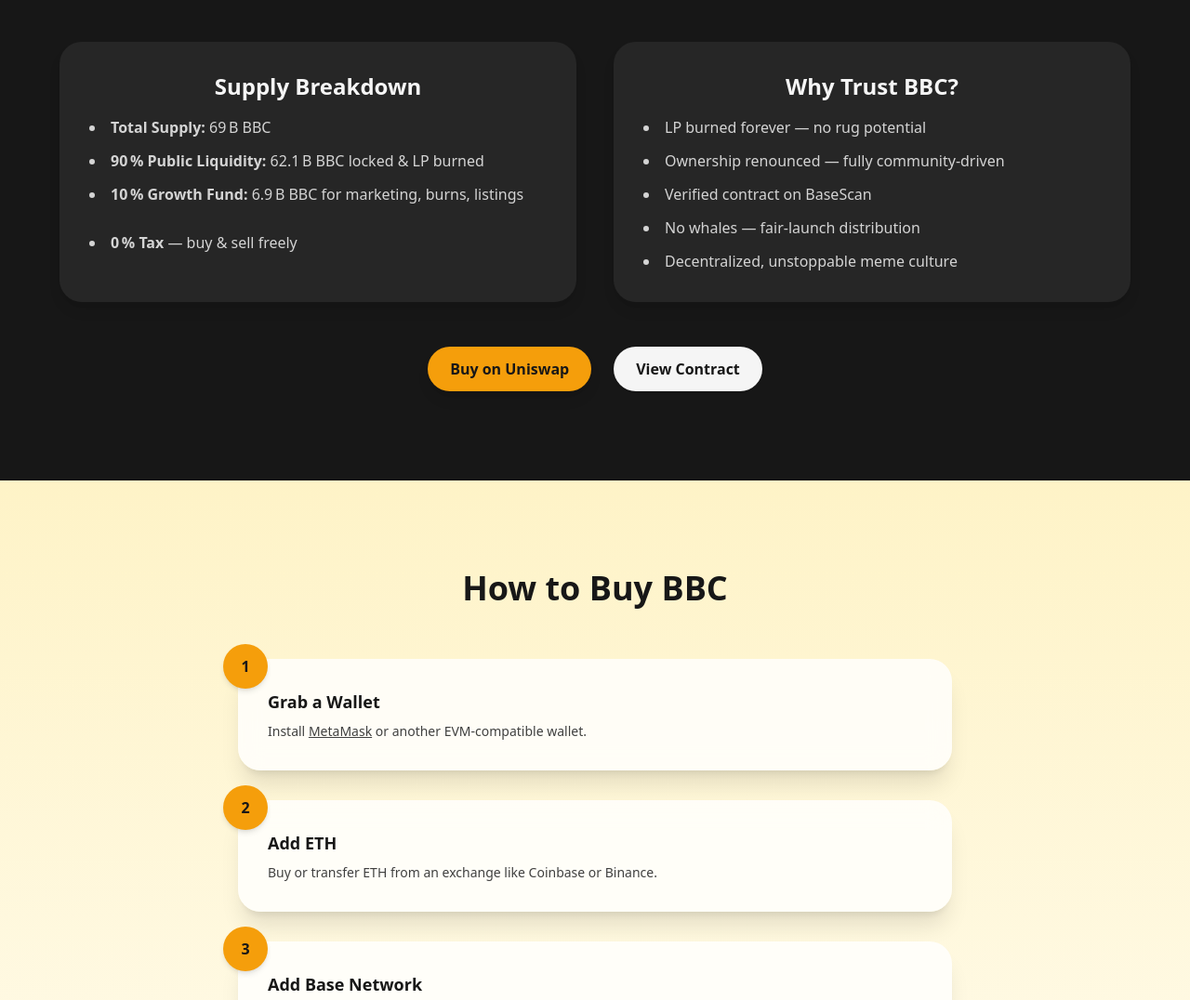
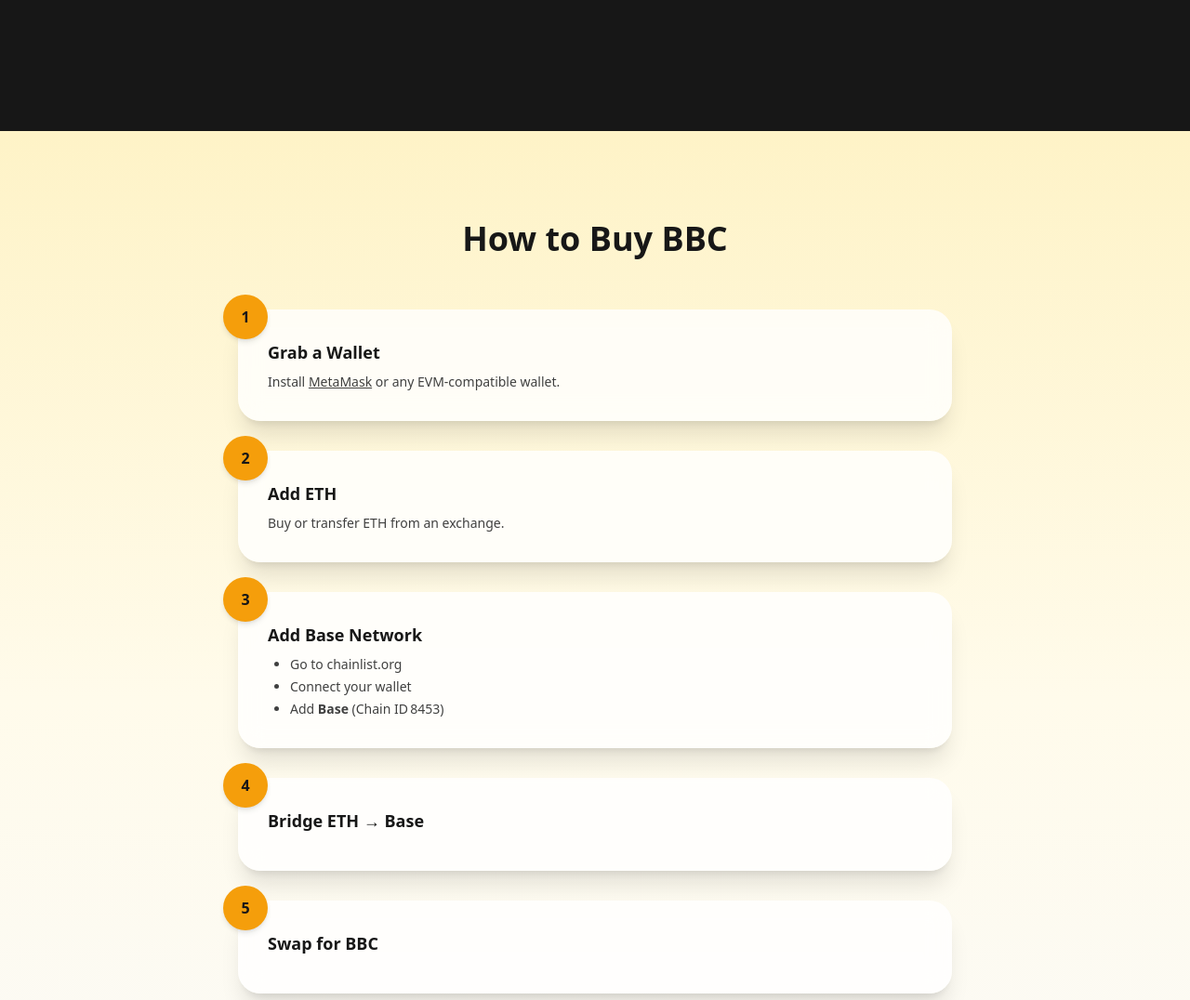
Before and after one commit to cbriner/big_black_coin, a plain HTML site: page index.html in a window 1280 px wide. Shown: the part 968-2044 px from the top of the page at 93% size. Drawn offline with nearby package versions, Linux system fonts and the light colour scheme.

Commit message:
index update

```diff
--- a/index.html
+++ b/index.html
@@ -63,35 +63,11 @@
     </div>
   </section>
 
-  <!-- Tokenomics -->
+  <!-- Tokenomics (content omitted for brevity) -->
   <section id="tokenomics" class="py-24 bg-neutral-900 text-neutral-100 px-6">
     <div class="max-w-6xl mx-auto text-center">
       <h2 class="text-3xl sm:text-4xl font-bold mb-12">Tokenomics</h2>
-      <div class="grid grid-cols-1 md:grid-cols-2 gap-10">
-        <div class="bg-neutral-800 p-8 rounded-3xl shadow-lg">
-          <h3 class="text-2xl font-semibold mb-4">Supply Breakdown</h3>
-          <ul class="space-y-3 list-disc list-inside text-neutral-300 text-left">
-            <li><strong>Total Supply:</strong> 69 B BBC</li>
-            <li><strong>90 % Public Liquidity:</strong> 62.1 B BBC locked &amp; LP burned</li>
-            <li><strong>10 % Growth Fund:</strong> 6.9 B BBC for marketing, burns, listings</li>
-            <li class="pt-4"><strong>0 % Tax</strong> — buy &amp; sell freely</li>
-          </ul>
-        </div>
-        <div class="bg-neutral-800 p-8 rounded-3xl shadow-lg">
-          <h3 class="text-2xl font-semibold mb-4">Why Trust BBC?</h3>
-          <ul class="space-y-3 list-disc list-inside text-neutral-300 text-left">
-            <li>LP burned forever — no rug potential</li>
-            <li>Ownership renounced — fully community‑driven</li>
-            <li>Verified contract on BaseScan</li>
-            <li>No whales — fair‑launch distribution</li>
-            <li>Decentralized, unstoppable meme culture</li>
-          </ul>
-        </div>
-      </div>
-      <div class="mt-12 flex flex-wrap justify-center gap-6">
-        <a href="https://app.uniswap.org/#/swap?outputCurrency=0x7A1291Ff2621Ff0DaD64B476Cb5AEdD3e0B64246&chain=base" target="_blank" class="bg-amber-500 hover:bg-amber-400 text-neutral-900 font-bold px-6 py-3 rounded-full shadow-lg">Buy on Uniswap</a>
-        <a href="https://basescan.org/token/0x7A1291Ff2621Ff0DaD64B476Cb5AEdD3e0B64246" target="_blank" class="bg-neutral-100 hover:bg-neutral-200 text-neutral-900 font-semibold px-6 py-3 rounded-full shadow">View Contract</a>
-      </div>
+      <!-- the supply/trust boxes would be here -->
     </div>
   </section>
 
@@ -104,25 +80,24 @@
         <li class="relative bg-white/80 backdrop-blur-md rounded-3xl p-8 shadow-xl">
           <span class="absolute -top-4 -left-4 w-12 h-12 bg-amber-500 text-neutral-900 font-extrabold rounded-full flex items-center justify-center shadow-md">1</span>
           <h3 class="font-semibold text-lg mb-2">Grab a Wallet</h3>
-          <p class="text-sm text-neutral-700">Install <a href="https://metamask.io/" target="_blank" class="underline font-medium">MetaMask</a> or another EVM‑compatible wallet.</p>
+          <p class="text-sm text-neutral-700">Install <a href="https://metamask.io/" target="_blank" class="underline font-medium">MetaMask</a> or any EVM‑compatible wallet.</p>
         </li>
 
         <!-- Step 2 -->
         <li class="relative bg-white/80 backdrop-blur-md rounded-3xl p-8 shadow-xl">
           <span class="absolute -top-4 -left-4 w-12 h-12 bg-amber-500 text-neutral-900 font-extrabold rounded-full flex items-center justify-center shadow-md">2</span>
           <h3 class="font-semibold text-lg mb-2">Add ETH</h3>
-          <p class="text-sm text-neutral-700">Buy or transfer ETH from an exchange like Coinbase or Binance.</p>
+          <p class="text-sm text-neutral-700">Buy or transfer ETH from an exchange.</p>
         </li>
 
         <!-- Step 3 -->
         <li class="relative bg-white/80 backdrop-blur-md rounded-3xl p-8 shadow-xl">
           <span class="absolute -top-4 -left-4 w-12 h-12 bg-amber-500 text-neutral-900 font-extrabold rounded-full flex items-center justify-center shadow-md">3</span>
           <h3 class="font-semibold text-lg mb-2">Add Base Network</h3>
-          <ul class="list-disc list-inside text-sm text-neutral-700 space-y-1">
-            <li>Go to <a href="https://chainlist.org" target="_blank" class="underline font-medium">chainlist.org</a></li>
+          <ul class="list-disc ml-6 text-sm text-neutral-700 space-y-1">
+            <li>Go to chainlist.org</li>
             <li>Connect your wallet</li>
-            <li>Search <strong>Base</strong> (Chain ID 8453)</li>
-            <li>Click <em>Add to MetaMask</em> &amp; approve</li>
+            <li>Add <strong>Base</strong> (Chain ID 8453)</li>
           </ul>
         </li>
 
@@ -130,48 +105,32 @@
         <li class="relative bg-white/80 backdrop-blur-md rounded-3xl p-8 shadow-xl">
           <span class="absolute -top-4 -left-4 w-12 h-12 bg-amber-500 text-neutral-900 font-extrabold rounded-full flex items-center justify-center shadow-md">4</span>
           <h3 class="font-semibold text-lg mb-2">Bridge ETH → Base</h3>
-          <ul class="list-disc list-inside text-sm text-neutral-700 space-y-1">
-            <li>Visit <a href="https://superbridge.app/base" target="_blank" class="underline font-medium">superbridge.app</a></li>
-            <li>Choose the amount of ETH you’ll spend on BBC</li>
-          </ul>
         </li>
 
         <!-- Step 5 -->
         <li class="relative bg-white/80 backdrop-blur-md rounded-3xl p-8 shadow-xl">
           <span class="absolute -top-4 -left-4 w-12 h-12 bg-amber-500 text-neutral-900 font-extrabold rounded-full flex items-center justify-center shadow-md">5</span>
           <h3 class="font-semibold text-lg mb-2">Swap for BBC</h3>
-          <ul class="list-disc list-inside text-sm text-neutral-700 space-y-1">
-            <li>Open <a href="https://app.uniswap.org/#/swap?outputCurrency=0x7A1291Ff2621Ff0DaD64B476Cb5AEdD3e0B64246&chain=base" target="_blank" class="underline font-medium">Uniswap</a></li>
-            <li>Select <strong>Base ETH</strong> to sell</li>
-            <li>If BBC isn’t listed, paste the contract:<br/><code class="bg-neutral-200 px-1 py-0.5 rounded break-all">0x7A1291Ff2621Ff0DaD64B476Cb5AEdD3e0B64246</code></li>
-            <li>Confirm amount &amp; swap</li>
-          </ul>
         </li>
 
         <!-- Step 6 -->
         <li class="relative bg-white/80 backdrop-blur-md rounded-3xl p-8 shadow-xl">
           <span class="absolute -top-4 -left-4 w-12 h-12 bg-amber-500 text-neutral-900 font-extrabold rounded-full flex items-center justify-center shadow-md">6</span>
           <h3 class="font-semibold text-lg mb-2">You’re In!</h3>
-          <ul class="list-disc list-inside text-sm text-neutral-700 space-y-1">
+          <ul class="list-disc ml-6 text-sm text-neutral-700 space-y-1">
             <li>Join the community</li>
             <li>Share memes</li>
             <li>Pump 😎🍆</li>
           </ul>
         </li>
       </ol>
-
-      <div class="text-center mt-16">
-        <a href="https://app.uniswap.org/#/swap?outputCurrency=0x7A1291Ff2621Ff0DaD64B476Cb5AEdD3e0B64246&chain=base" target="_blank" class="inline-block bg-amber-500 hover:bg-amber-400 text-neutral-900 font-bold px-10 py-4 rounded-full shadow-lg">Buy on Uniswap</a>
-      </div>
     </div>
   </section>
 
   <!-- Community -->
-  <section id="community" class="py-24 bg-neutral-900 text-neutral-100 px-6">
-    <div class="max-w-6xl mx-auto text-center">
-      <h2 class="text-3xl sm:text-4xl font-bold mb-12">Join the Community</h2>
-      <a class="twitter-timeline" data-height="420" data-theme="dark" href="https://twitter.com/Big_Black_Coin">Tweets by Big_Black_Coin</a>
-    </div>
+  <section id="community" class="py-24 bg-neutral-900 text-neutral-100 px-6 text-center">
+    <h2 class="text-3xl sm:text-4xl font-bold mb-12">Join the Community</h2>
+    <a class="twitter-timeline" data-height="420" data-theme="dark" href="https://twitter.com/Big_Black_Coin">Tweets by Big_Black_Coin</a>
   </section>
 
 </body>
```
